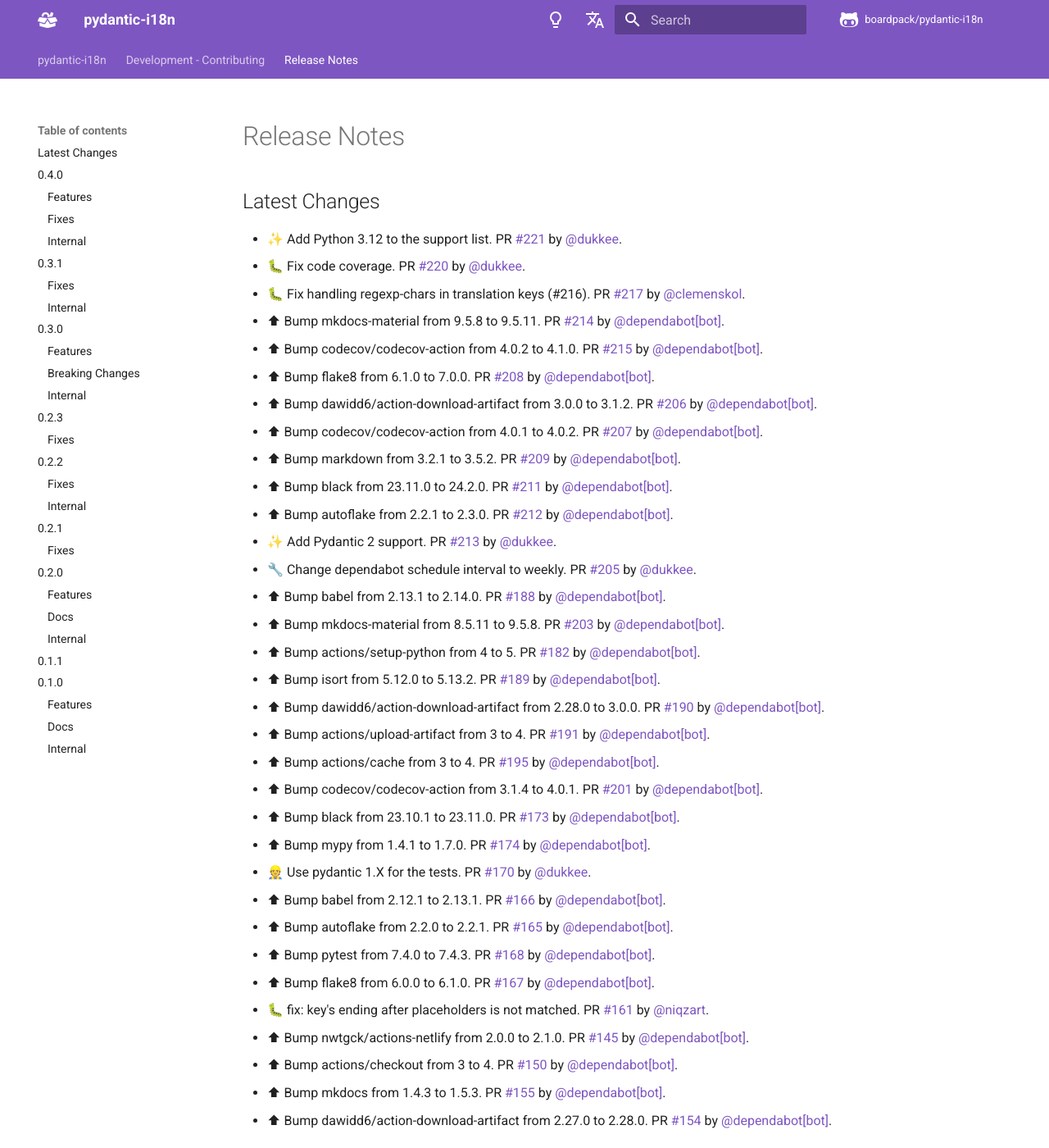
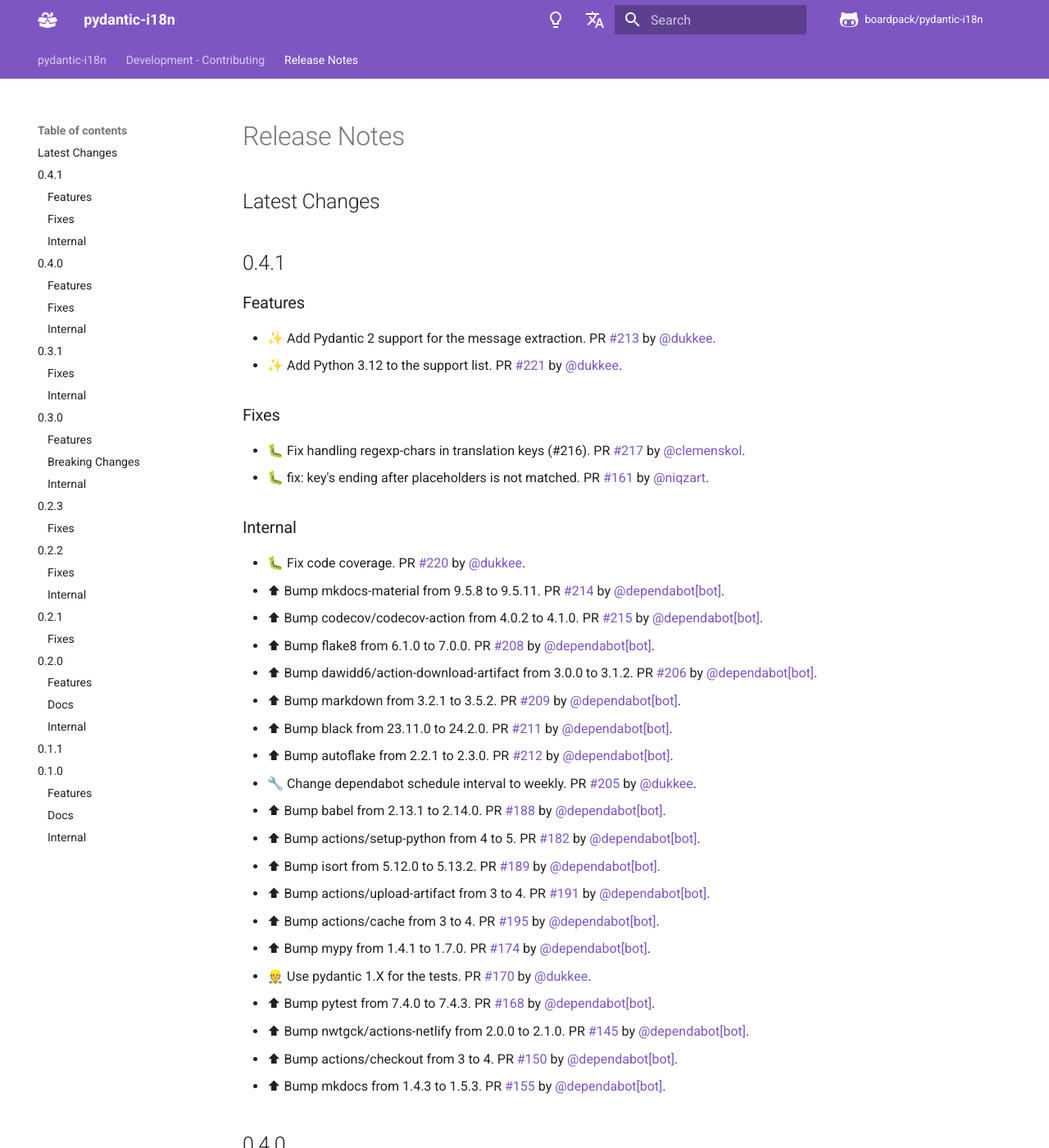
Before and after one commit to boardpack/pydantic-i18n, an MkDocs documentation site: the page built from docs/en/docs/release-notes.md, in a window 1280 px wide and 1400 px high. Shown: the whole window at 82% size. Built offline with MkDocs 1.6.1 and Material for MkDocs 9.7.7, drawn with Linux system fonts in a browser that asks for light colours; comment, search, counter and statistics services are not loaded.

Commit message:
🔖 Release version 0.4.1

```diff
--- a/docs/en/docs/release-notes.md
+++ b/docs/en/docs/release-notes.md
@@ -2,39 +2,41 @@
 
 ## Latest Changes
 
+
+## 0.4.1
+
+### Features
+
+* ✨ Add Pydantic 2 support for the message extraction. PR [#213](https://github.com/boardpack/pydantic-i18n/pull/213) by [@dukkee](https://github.com/dukkee).
 * ✨ Add Python 3.12 to the support list. PR [#221](https://github.com/boardpack/pydantic-i18n/pull/221) by [@dukkee](https://github.com/dukkee).
+
+### Fixes
+
+* 🐛 Fix handling regexp-chars in translation keys (#216). PR [#217](https://github.com/boardpack/pydantic-i18n/pull/217) by [@clemenskol](https://github.com/clemenskol).
+* 🐛 fix: key's ending after placeholders is not matched. PR [#161](https://github.com/boardpack/pydantic-i18n/pull/161) by [@niqzart](https://github.com/niqzart).
+
+### Internal
+
 * 🐛 Fix code coverage. PR [#220](https://github.com/boardpack/pydantic-i18n/pull/220) by [@dukkee](https://github.com/dukkee).
-* 🐛 Fix handling regexp-chars in translation keys (#216). PR [#217](https://github.com/boardpack/pydantic-i18n/pull/217) by [@clemenskol](https://github.com/clemenskol).
 * ⬆ Bump mkdocs-material from 9.5.8 to 9.5.11. PR [#214](https://github.com/boardpack/pydantic-i18n/pull/214) by [@dependabot[bot]](https://github.com/apps/dependabot).
 * ⬆ Bump codecov/codecov-action from 4.0.2 to 4.1.0. PR [#215](https://github.com/boardpack/pydantic-i18n/pull/215) by [@dependabot[bot]](https://github.com/apps/dependabot).
 * ⬆ Bump flake8 from 6.1.0 to 7.0.0. PR [#208](https://github.com/boardpack/pydantic-i18n/pull/208) by [@dependabot[bot]](https://github.com/apps/dependabot).
 * ⬆ Bump dawidd6/action-download-artifact from 3.0.0 to 3.1.2. PR [#206](https://github.com/boardpack/pydantic-i18n/pull/206) by [@dependabot[bot]](https://github.com/apps/dependabot).
-* ⬆ Bump codecov/codecov-action from 4.0.1 to 4.0.2. PR [#207](https://github.com/boardpack/pydantic-i18n/pull/207) by [@dependabot[bot]](https://github.com/apps/dependabot).
 * ⬆ Bump markdown from 3.2.1 to 3.5.2. PR [#209](https://github.com/boardpack/pydantic-i18n/pull/209) by [@dependabot[bot]](https://github.com/apps/dependabot).
 * ⬆ Bump black from 23.11.0 to 24.2.0. PR [#211](https://github.com/boardpack/pydantic-i18n/pull/211) by [@dependabot[bot]](https://github.com/apps/dependabot).
 * ⬆ Bump autoflake from 2.2.1 to 2.3.0. PR [#212](https://github.com/boardpack/pydantic-i18n/pull/212) by [@dependabot[bot]](https://github.com/apps/dependabot).
-* ✨ Add Pydantic 2 support. PR [#213](https://github.com/boardpack/pydantic-i18n/pull/213) by [@dukkee](https://github.com/dukkee).
 * 🔧 Change dependabot schedule interval to weekly. PR [#205](https://github.com/boardpack/pydantic-i18n/pull/205) by [@dukkee](https://github.com/dukkee).
 * ⬆ Bump babel from 2.13.1 to 2.14.0. PR [#188](https://github.com/boardpack/pydantic-i18n/pull/188) by [@dependabot[bot]](https://github.com/apps/dependabot).
-* ⬆ Bump mkdocs-material from 8.5.11 to 9.5.8. PR [#203](https://github.com/boardpack/pydantic-i18n/pull/203) by [@dependabot[bot]](https://github.com/apps/dependabot).
 * ⬆ Bump actions/setup-python from 4 to 5. PR [#182](https://github.com/boardpack/pydantic-i18n/pull/182) by [@dependabot[bot]](https://github.com/apps/dependabot).
 * ⬆ Bump isort from 5.12.0 to 5.13.2. PR [#189](https://github.com/boardpack/pydantic-i18n/pull/189) by [@dependabot[bot]](https://github.com/apps/dependabot).
-* ⬆ Bump dawidd6/action-download-artifact from 2.28.0 to 3.0.0. PR [#190](https://github.com/boardpack/pydantic-i18n/pull/190) by [@dependabot[bot]](https://github.com/apps/dependabot).
 * ⬆ Bump actions/upload-artifact from 3 to 4. PR [#191](https://github.com/boardpack/pydantic-i18n/pull/191) by [@dependabot[bot]](https://github.com/apps/dependabot).
 * ⬆ Bump actions/cache from 3 to 4. PR [#195](https://github.com/boardpack/pydantic-i18n/pull/195) by [@dependabot[bot]](https://github.com/apps/dependabot).
-* ⬆ Bump codecov/codecov-action from 3.1.4 to 4.0.1. PR [#201](https://github.com/boardpack/pydantic-i18n/pull/201) by [@dependabot[bot]](https://github.com/apps/dependabot).
-* ⬆ Bump black from 23.10.1 to 23.11.0. PR [#173](https://github.com/boardpack/pydantic-i18n/pull/173) by [@dependabot[bot]](https://github.com/apps/dependabot).
 * ⬆ Bump mypy from 1.4.1 to 1.7.0. PR [#174](https://github.com/boardpack/pydantic-i18n/pull/174) by [@dependabot[bot]](https://github.com/apps/dependabot).
 * 👷 Use pydantic 1.X for the tests. PR [#170](https://github.com/boardpack/pydantic-i18n/pull/170) by [@dukkee](https://github.com/dukkee).
-* ⬆ Bump babel from 2.12.1 to 2.13.1. PR [#166](https://github.com/boardpack/pydantic-i18n/pull/166) by [@dependabot[bot]](https://github.com/apps/dependabot).
-* ⬆ Bump autoflake from 2.2.0 to 2.2.1. PR [#165](https://github.com/boardpack/pydantic-i18n/pull/165) by [@dependabot[bot]](https://github.com/apps/dependabot).
 * ⬆ Bump pytest from 7.4.0 to 7.4.3. PR [#168](https://github.com/boardpack/pydantic-i18n/pull/168) by [@dependabot[bot]](https://github.com/apps/dependabot).
-* ⬆ Bump flake8 from 6.0.0 to 6.1.0. PR [#167](https://github.com/boardpack/pydantic-i18n/pull/167) by [@dependabot[bot]](https://github.com/apps/dependabot).
-* 🐛 fix: key's ending after placeholders is not matched. PR [#161](https://github.com/boardpack/pydantic-i18n/pull/161) by [@niqzart](https://github.com/niqzart).
 * ⬆ Bump nwtgck/actions-netlify from 2.0.0 to 2.1.0. PR [#145](https://github.com/boardpack/pydantic-i18n/pull/145) by [@dependabot[bot]](https://github.com/apps/dependabot).
 * ⬆ Bump actions/checkout from 3 to 4. PR [#150](https://github.com/boardpack/pydantic-i18n/pull/150) by [@dependabot[bot]](https://github.com/apps/dependabot).
 * ⬆ Bump mkdocs from 1.4.3 to 1.5.3. PR [#155](https://github.com/boardpack/pydantic-i18n/pull/155) by [@dependabot[bot]](https://github.com/apps/dependabot).
-* ⬆ Bump dawidd6/action-download-artifact from 2.27.0 to 2.28.0. PR [#154](https://github.com/boardpack/pydantic-i18n/pull/154) by [@dependabot[bot]](https://github.com/apps/dependabot).
 
 ## 0.4.0
 
--- a/pydantic_i18n/__init__.py
+++ b/pydantic_i18n/__init__.py
@@ -2,7 +2,7 @@
 
 __author__ = """Roman Sadzhenytsia"""
 __email__ = "urchin.dukkee@gmail.com"
-__version__ = "0.4.0"
+__version__ = "0.4.1"
 
 from .loaders import BabelLoader, BaseLoader, DictLoader, JsonLoader
 from .main import PydanticI18n
```
